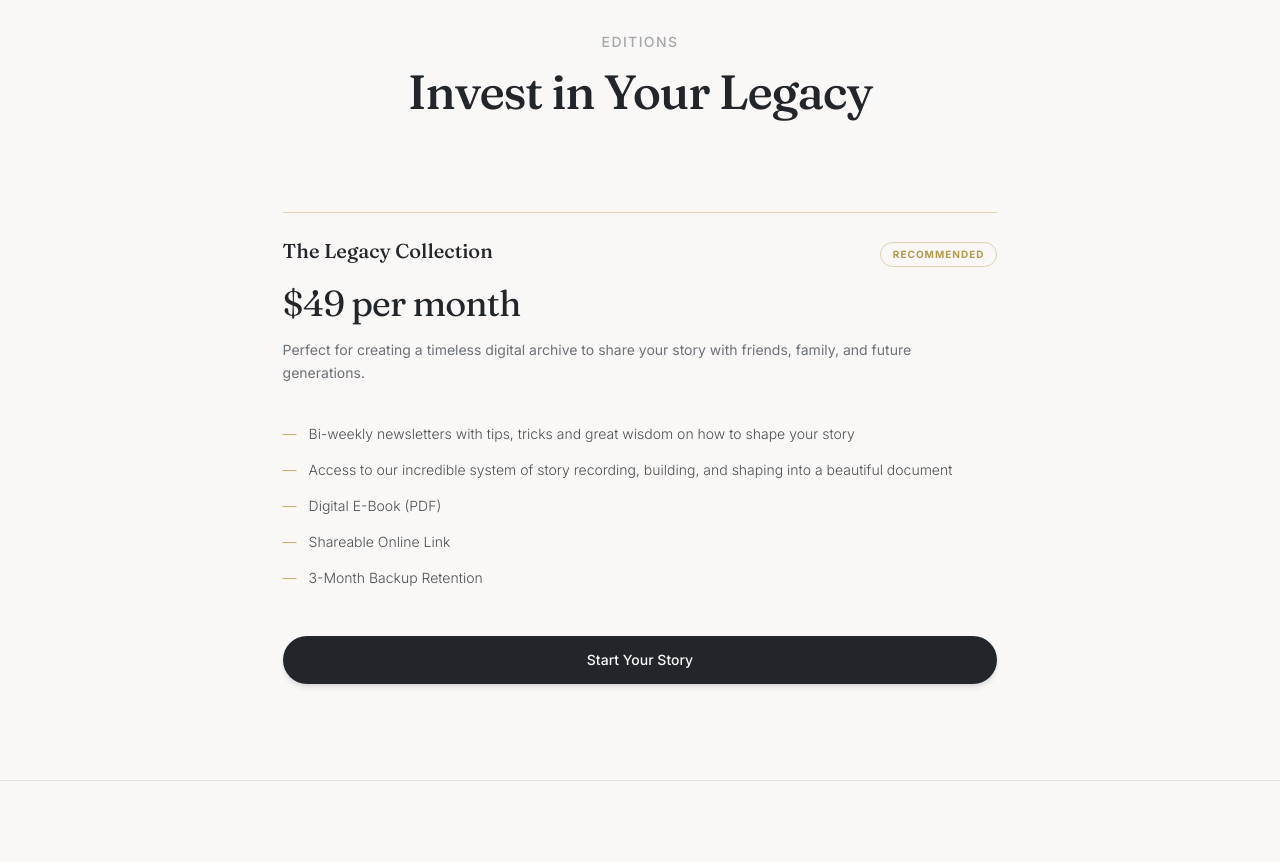
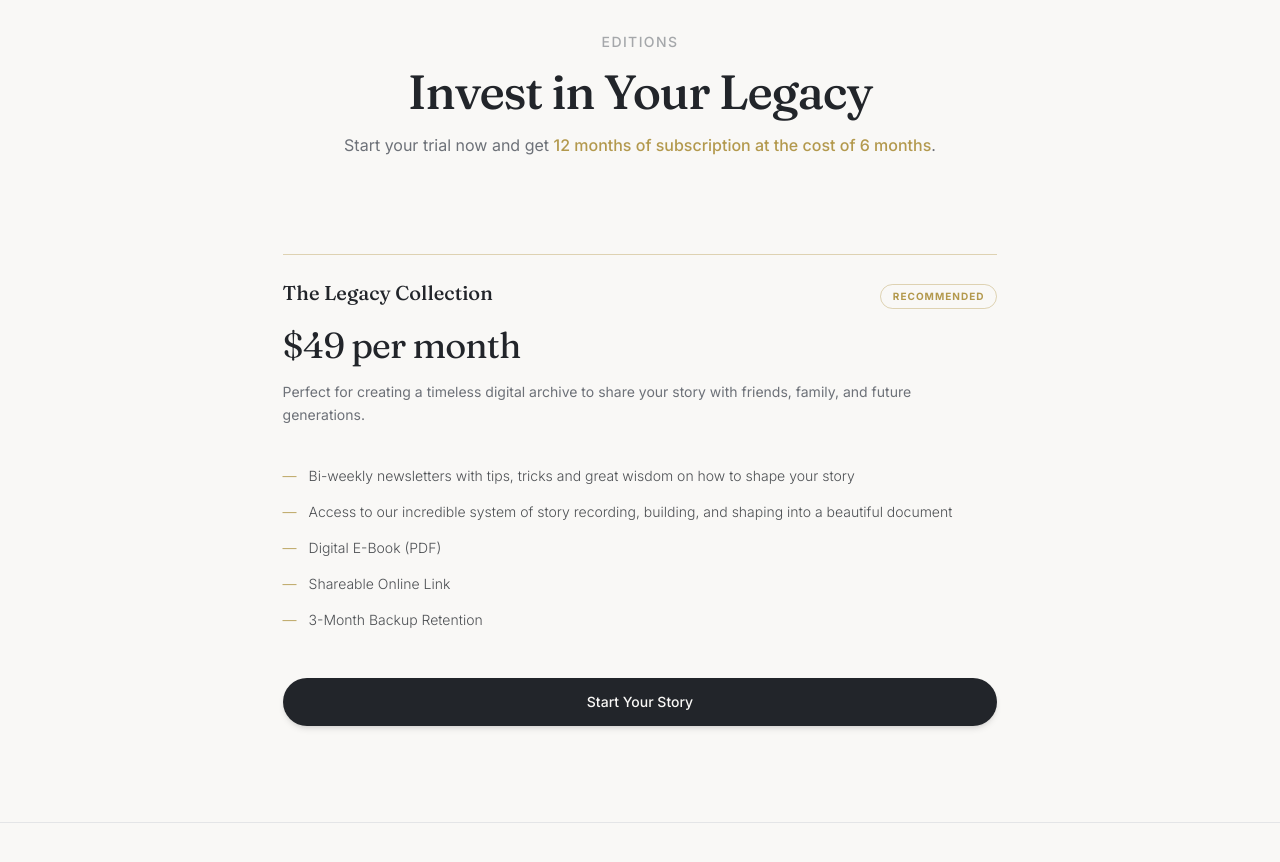
Before and after one commit to Sahil2012/remember_publisher, a Next.js app in the folder landing-page/: page / in a window 1280 px wide. Shown: the part 7860-8722 px from the top of the page. Built offline with nearby package versions, Linux system fonts and the light colour scheme.

Commit message:
update: Added line of offer

```diff
--- a/landing-page/src/components/landing/Pricing.tsx
+++ b/landing-page/src/components/landing/Pricing.tsx
@@ -14,6 +14,9 @@ export const Pricing = () => {
                     <h2 className="text-4xl md:text-5xl font-serif font-medium tracking-tight text-foreground">
                         Invest in Your Legacy
                     </h2>
+                    <p className="text-sm md:text-base font-sans text-muted-foreground max-w-2xl leading-relaxed">
+                        Start your trial now and get <span className="text-luxury-gold font-medium">12 months of subscription at the cost of 6 months</span>.
+                    </p>
                 </div>
 
                 <div className="flex md:grid-cols-1 gap-x-12 gap-y-16 max-w-5xl mx-auto justify-center">
```
